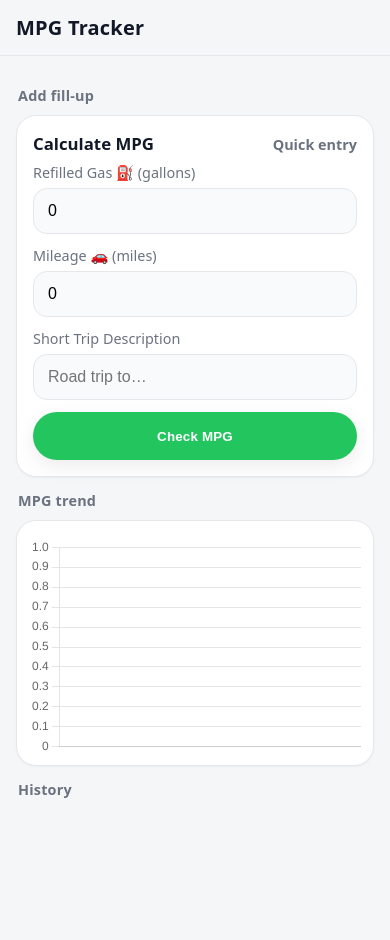
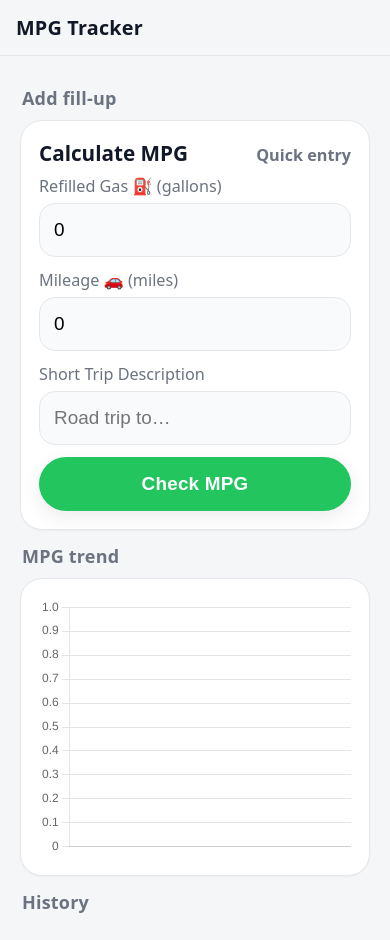
Before and after one commit to evo-g/mpg-tracker, a React (Vite) app: page / in a window 390 px wide. Before the commit the page ends 844 px from the top, so only its background shows below. Built offline with nearby package versions, Linux system fonts and the light colour scheme; the HTML template or start-up script is replaced by a standard one.

Commit message:
css iphone updates

```diff
--- a/index.html
+++ b/index.html
@@ -1,7 +1,9 @@
 <!DOCTYPE html>
 <html lang="en">
   <head>
-    <meta charset="UTF-8" />
+    <meta name="viewport"
+      content="width=device-width, initial-scale=1, viewport-fit=cover"
+      charset="UTF-8" />
     <title>My React App</title>
   </head>
   <body>
--- a/src/style.css
+++ b/src/style.css
@@ -263,6 +263,45 @@ body {
   font-weight: 700;
   cursor: pointer;
 }
+html { -webkit-text-size-adjust: 100%; }
+
+/* iPhone-ish widths (≤430px, covers 12/13/14/15 Pro/Max logical widths) */
+@media (max-width: 430px) {
+  /* make everything a touch larger */
+  html { font-size: 18px; }                 /* was 16 — ~12% zoom-in */
+
+  .container {
+    max-width: 100%;
+    padding-left: max(20px, env(safe-area-inset-left));
+    padding-right: max(20px, env(safe-area-inset-right));
+  }
+
+  .appbar__title { font-size: 1.35rem; }
+
+  /* cards feel roomier */
+  .card { padding: 18px; border-radius: 22px; }
+
+  /* controls = bigger touch targets */
+  .input { height: 54px; font-size: 1.05rem; border-radius: 16px; }
+  .btn { height: 54px; font-size: 1.05rem; border-radius: 999px; }
+
+  /* section labels & headlines slightly larger */
+  .section-label { font-size: 1rem; }
+  .card__headline { font-size: 1.15rem; }
+
+  /* chart taller so it doesn’t look cramped */
+  .bar-container { height: 260px; }
+
+  /* history list badges/buttons scale up too */
+  .badge { font-size: .95rem; padding: 6px 12px; }
+  .iconbtn { height: 38px; font-size: .95rem; padding: 0 14px; }
+}
+
+/* optional: fluid type so it “breathes” between 360–480px widths */
+:root {
+  --title-size: clamp(1.1rem, 2.8vw, 1.35rem);
+}
+.appbar__title { font-size: var(--title-size); }
 
 /* --- ≥640px (tablets / small laptop) --- */
 @media (min-width: 640px) {
```
